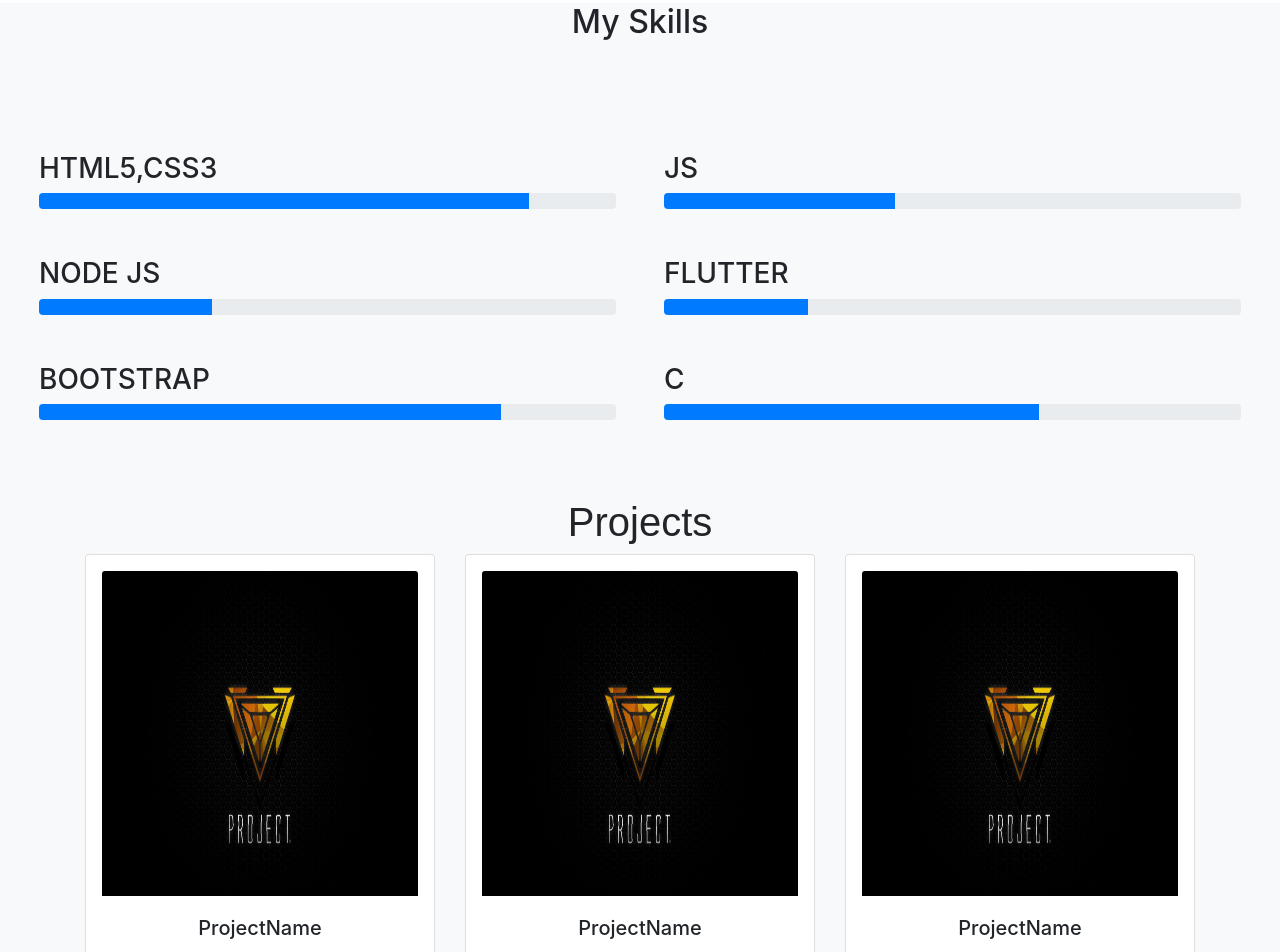
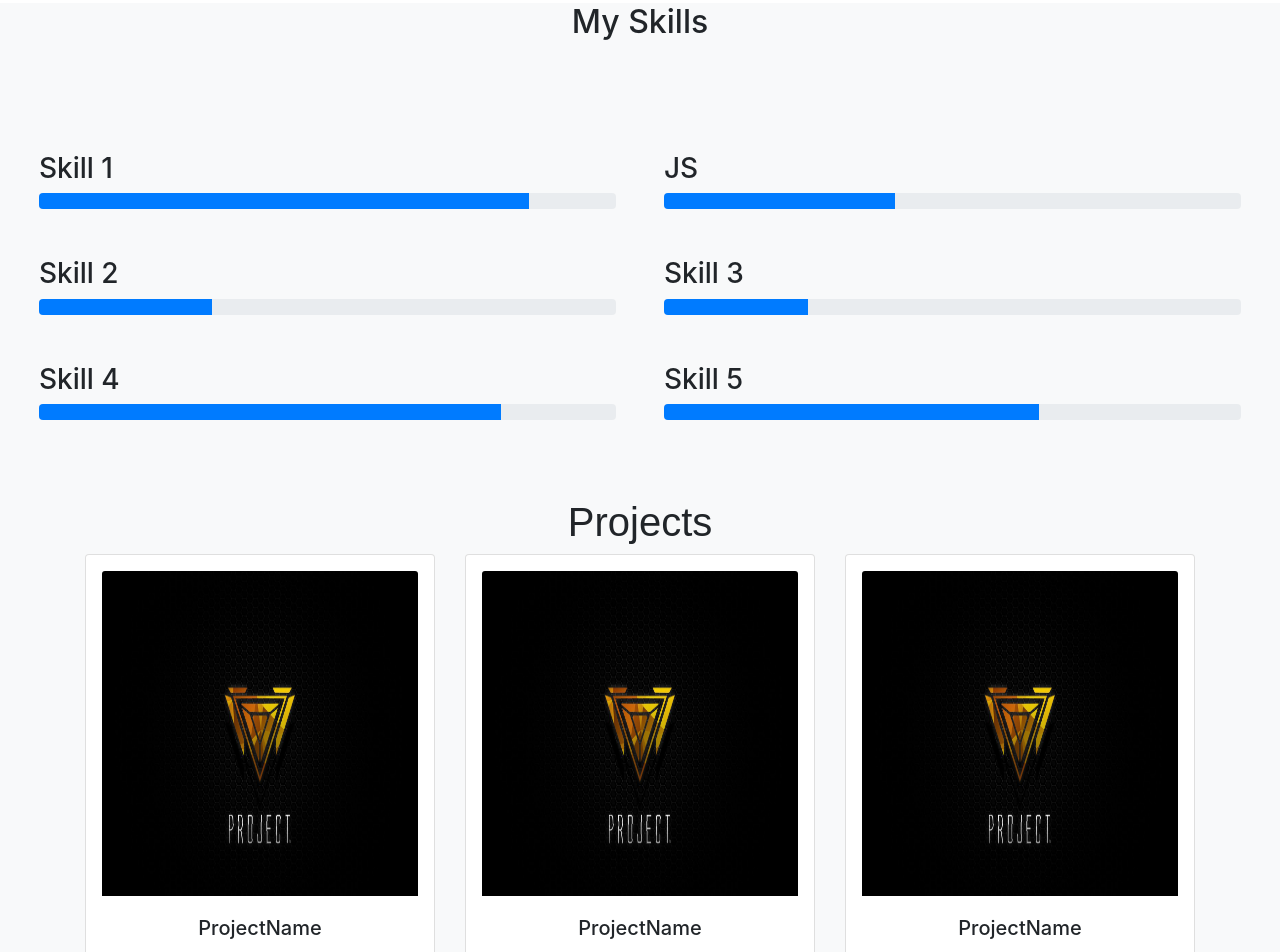
Before and after one commit to Karthik-Sunil-K/Template-for-beginners, a plain HTML site: page index.html in a window 1280 px wide. Shown: the part 1319-2271 px from the top of the page. Drawn offline with nearby package versions, Linux system fonts and the light colour scheme.

Commit message:
skill changed

```diff
--- a/index.html
+++ b/index.html
@@ -94,7 +94,7 @@
     <div class="row skills animated animatedFadeInUp fadeInUp ">
       <div class="col-md-6 animate-box p-4  animated animatedFadeInUp fadeInUp">
         <div class="progress-wrap ftco-animate  animated animatedFadeInUp fadeInUp">
-          <h3>HTML5,CSS3</h3>
+          <h3>Skill 1</h3>
           <div class="progress  animated animatedFadeInUp fadeInUp">
              <div class="progress-bar " role="progressbar" aria-valuenow="60"
               aria-valuemin="0" aria-valuemax="100" style="width:85%">
@@ -116,7 +116,7 @@
       </div>
       <div class="col-md-6 animate-box p-4 animated animatedFadeInUp fadeInUp">
         <div class="progress-wrap ftco-animate animated animatedFadeInUp fadeInUp">
-          <h3>NODE JS</h3>
+          <h3>Skill 2</h3>
           <div class="progress animated animatedFadeInUp fadeInUp">
              <div class="progress-bar color-2" role="progressbar" aria-valuenow="60"
               aria-valuemin="0" aria-valuemax="100" style="width:30%">
@@ -126,7 +126,7 @@
       </div>
       <div class="col-md-6 animate-box p-4 animated animatedFadeInUp fadeInUp">
         <div class="progress-wrap ftco-animate animated animatedFadeInUp fadeInUp">
-          <h3>FLUTTER</h3>
+          <h3>Skill 3</h3>
           <div class="progress animated animatedFadeInUp fadeInUp">
              <div class="progress-bar color-3" role="progressbar" aria-valuenow="85"
               aria-valuemin="0" aria-valuemax="100" style="width:25%">
@@ -137,7 +137,7 @@
       </div>
       <div class="col-md-6 animate-box p-4 animated animatedFadeInUp fadeInUp">
         <div class="progress-wrap ftco-animate animated animatedFadeInUp fadeInUp">
-          <h3>BOOTSTRAP</h3>
+          <h3>Skill 4</h3>
           <div class="progress animated animatedFadeInUp fadeInUp">
              <div class="progress-bar color-5" role="progressbar" aria-valuenow="70"
               aria-valuemin="0" aria-valuemax="100" style="width:80%">
@@ -149,7 +149,7 @@
 
       <div class="col-md-6 animate-box p-4 animated animatedFadeInUp fadeInUp">
         <div class="progress-wrap ftco-animate animated animatedFadeInUp fadeInUp">
-          <h3>C</h3>
+          <h3>Skill 5</h3>
           <div class="progress animated animatedFadeInUp fadeInUp">
              <div class="progress-bar color-6" role="progressbar" aria-valuenow="80"
               aria-valuemin="0" aria-valuemax="100" style="width:65%">
```
